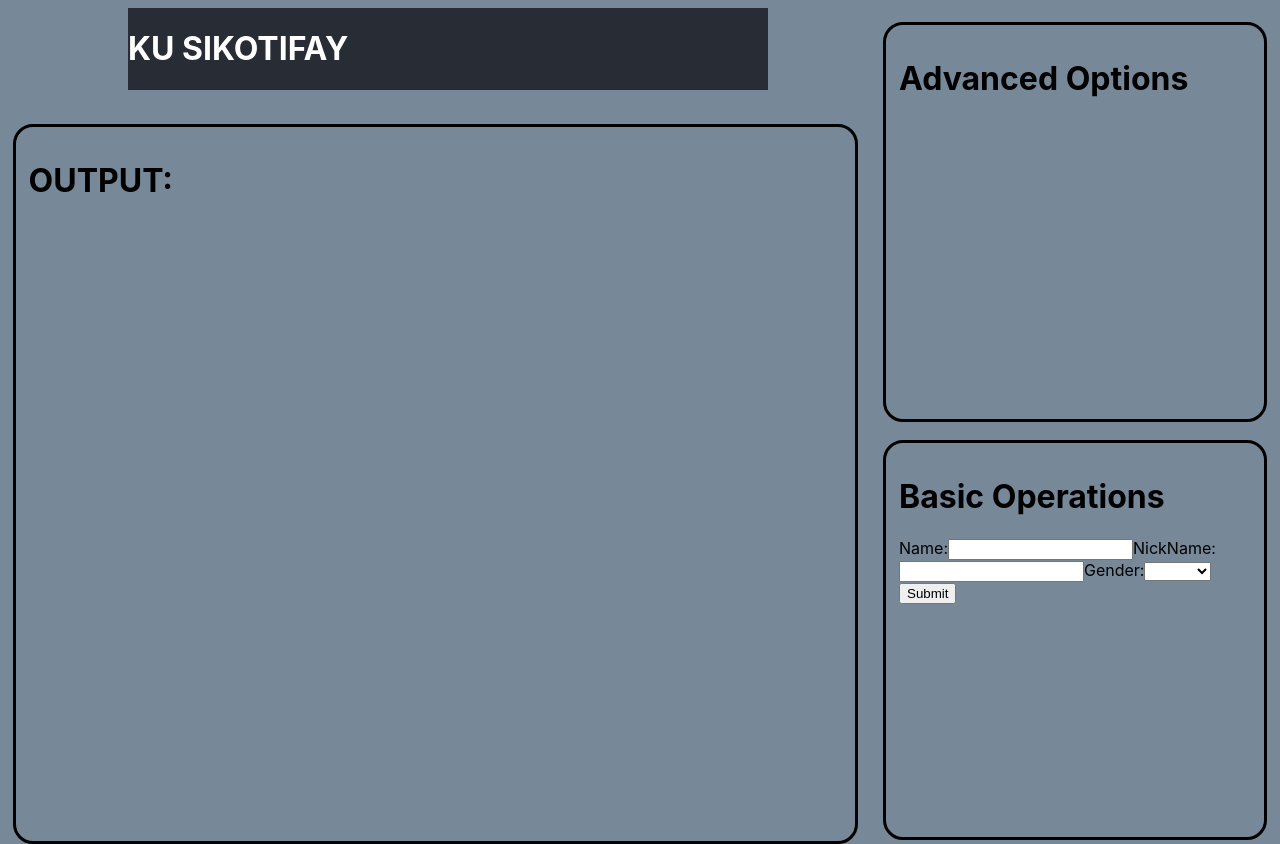
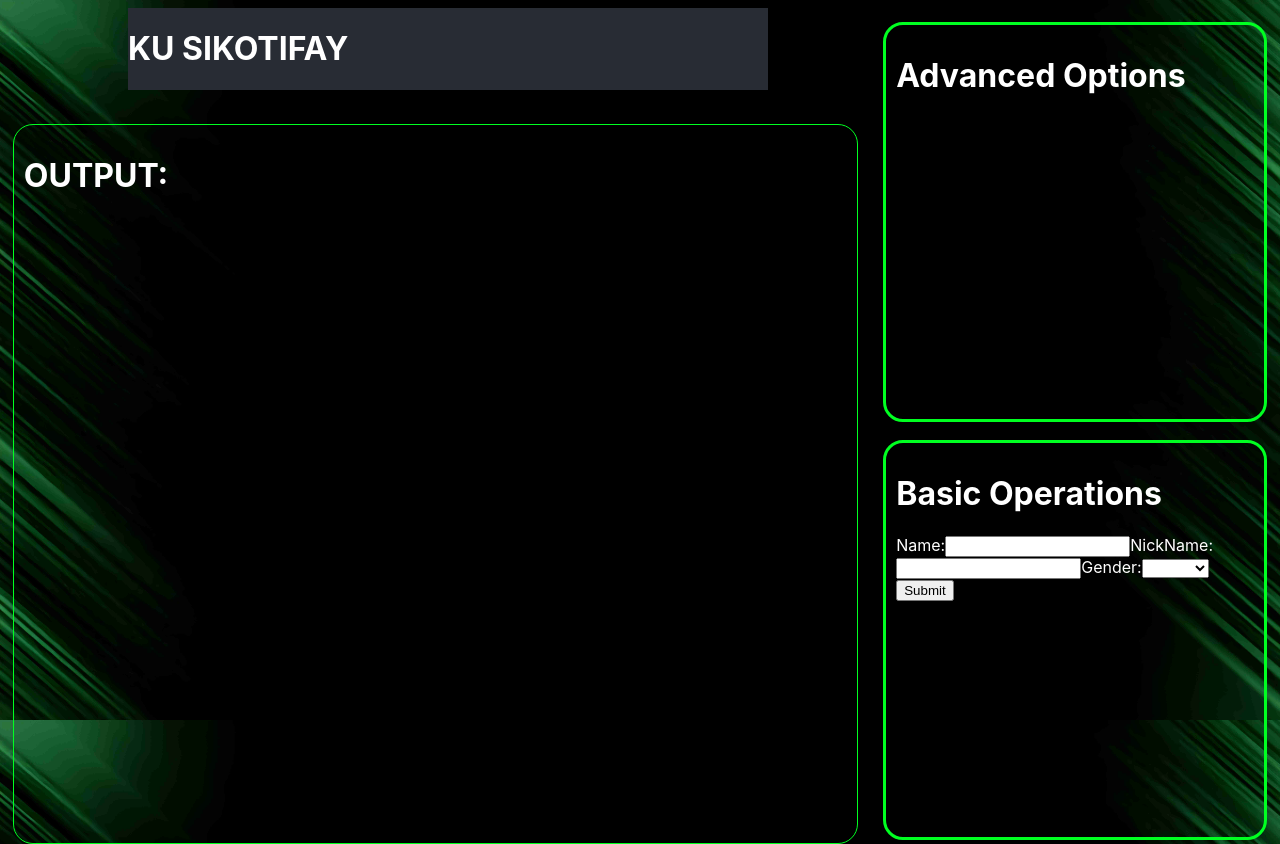
Before and after one commit to comp306-proje/Projefrontend, a React (Create React App) app: page / in a window 1280 px wide. Built offline with nearby package versions, Linux system fonts and the light colour scheme.

Commit message:
background image added, aesthetic updates

```diff
--- a/src/App.css
+++ b/src/App.css
@@ -4,7 +4,10 @@
 }
 
 body {
-    background-color: lightslategray;
+   background-color: lightslategray;
+
+   background-image: url('./bgImageUS.jpeg');
+   background-size: cover;
 }
 
 .App-header {
@@ -32,29 +35,30 @@ button {
     width: 30%;
     height: 1000%;
     padding: 1%;
-    border: 3px solid black;
+    border: 3px solid rgb(0 255 33);
     box-sizing: border-box;
     border-radius: 20px;
     overflow: auto;
     display: flex;
     flex-direction: column;
+    padding: 10px;
 }
 
     .RightBox::-webkit-scrollbar {
-        width: 20px; /* Adjust the width to make the scrollbar thinner */
+        width: 20px;
     }
 
 
 #box1 {
     position: absolute;
-    top: 55%; /* Adjust top positioning */
-    right: 1%; /* Adjust right positioning */
+    top: 55%;
+    right: 1%;
 }
 
 #box2 {
     position: absolute;
-    top: 1100%; /* Adjust top positioning */
-    right: 1%; /* Adjust right positioning */
+    top: 1100%;
+    right: 1%;
 }
 
 .ItemContainer {
@@ -67,7 +71,7 @@ button {
     width: 66%;
     height: 1800%;
     padding: 1%;
-    border: 3px solid black;
+    border: 1px groove rgb(0 255 33);
     box-sizing: border-box;
     border-radius: 20px;
     overflow: auto;
@@ -76,13 +80,14 @@ button {
     position: absolute;
     top: 310%;
     left: 1%;
+    padding: 10px;
 }
 
 .BottomBox {
     width: 30%;
     height: 1000%;
     padding: 1%;
-    border: 3px solid black;
+    border: 3px solid green;
     box-sizing: border-box;
     border-radius: 20px;
     overflow: auto;
--- a/src/App.js
+++ b/src/App.js
@@ -89,7 +89,7 @@ function App() {
             <div id="box1" className="RightBox">
 
                 <header>
-                    <h1>
+                    <h1 style={{ color: 'white' }}>
                         Advanced Options
                     </h1>
                 </header>
@@ -110,24 +110,24 @@ function App() {
             <div id="box2" className="RightBox">
 
                 <header>
-                    <h1>
+                    <h1 style={{ color: 'white' }}>
                         Basic Operations
                     </h1>
                 </header>
 
                 <form onSubmit={handleSubmit}>
 
-                    <label>
+                    <label style={{ color: 'white' }}>
                         Name:
                         <input type="text" value={nameOfUser} onChange={(e) => setName(e.target.value)} />
                     </label>
 
-                    <label>
+                    <label style={{ color: 'white' }}>
                         NickName:
                         <input type="text" value={nickNameOfUser} onChange={(e) => setNickName(e.target.value)} />
                     </label>
 
-                    <label>
+                    <label style={{ color: 'white' }}>
                         Gender:
                         <select value={genderOfUser} onChange={(e) => setGender(e.target.value)}>
                             <option value=""></option>
@@ -144,7 +144,7 @@ function App() {
 
             <div id="box3" className="LeftBox">
                 <header>
-                    <h1>
+                    <h1 style={{ color: 'white' }}>
                         OUTPUT:
                     </h1>
                 </header>
```
Also changed, not shown: src/bgImageUS.jpeg (added).
